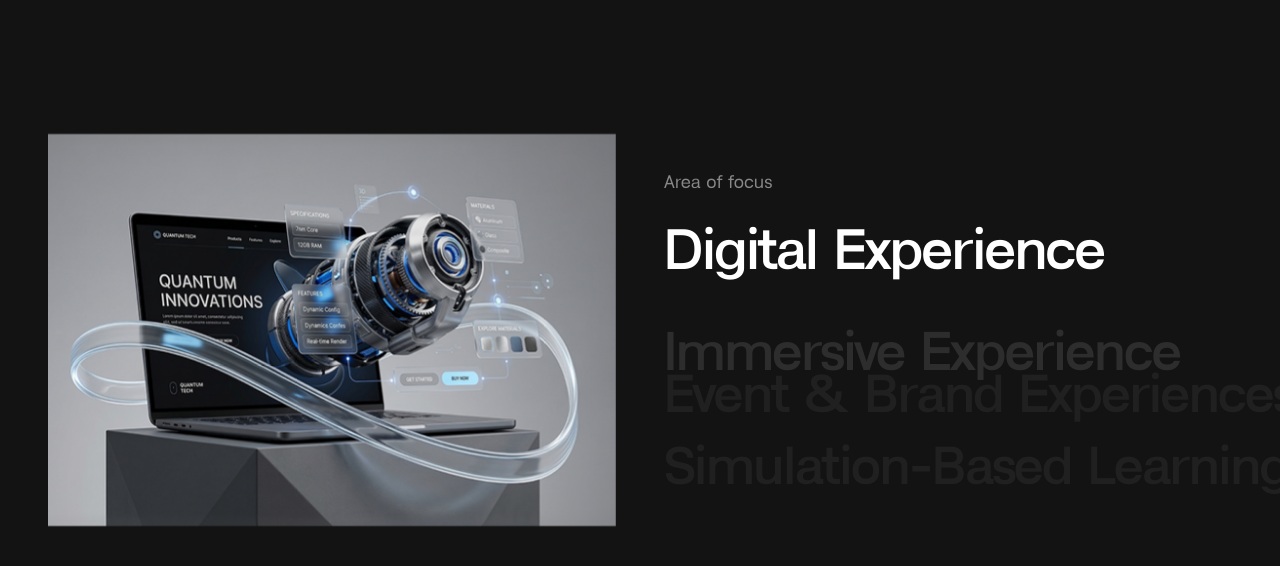
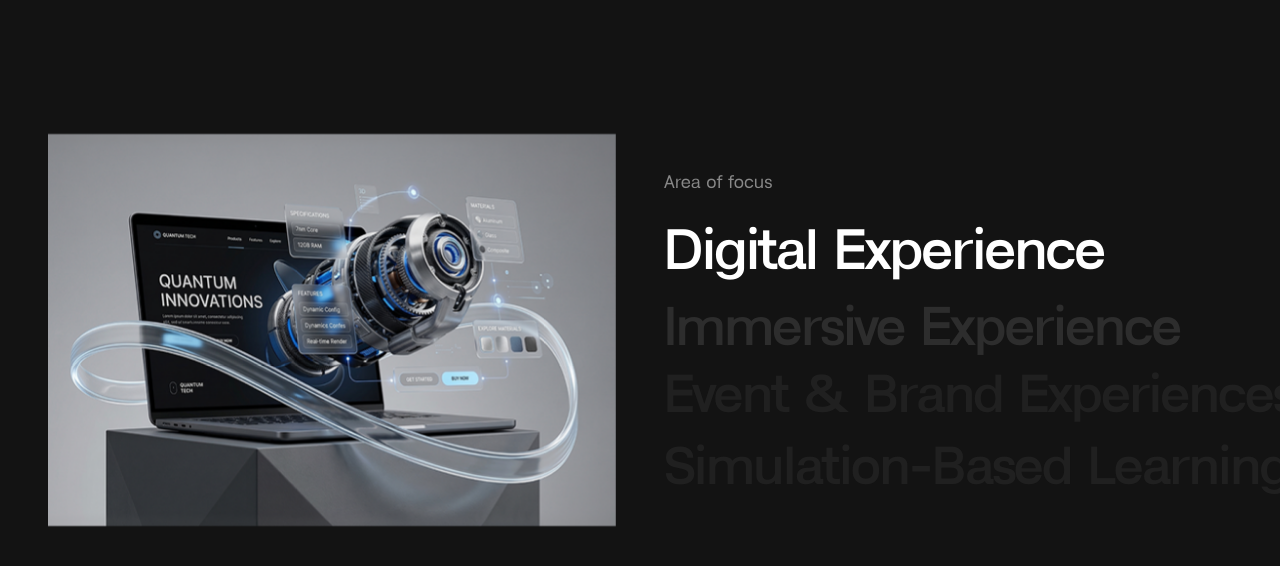
Before and after one commit to sachinjawade-cmyk/vx, a Next.js app: page / in a window 1280 px wide. Shown: the part 4870-5436 px from the top of the page. Built offline with nearby package versions, Linux system fonts and the light colour scheme.

Commit message:
feat: add interactive scroll-based offerings component with Framer Motion animations

```diff
--- a/src/components/Offerings.tsx
+++ b/src/components/Offerings.tsx
@@ -58,7 +58,7 @@ export default function Offerings() {
         const i = Math.floor(scrollYProgress.get() / segment);
 
         if (i === index) return -p * 20;
-        if (i + 1 === index) return 30 - p * 30;
+        if (i + 1 === index) return 5 - p * 5;
 
         return 0;
       }),
@@ -93,6 +93,7 @@ export default function Offerings() {
   return (
     <section ref={containerRef} className="relative h-[400vh] bg-[#131313] whitespace-nowrap">
       <div className="sticky top-0 h-screen flex items-center justify-center overflow-hidden">
+
         <div className="w-full max-w-7xl mx-auto px-6 md:px-12 grid lg:grid-cols-2 gap-12 items-center">
 
           {/* LEFT – IMAGES */}
```
